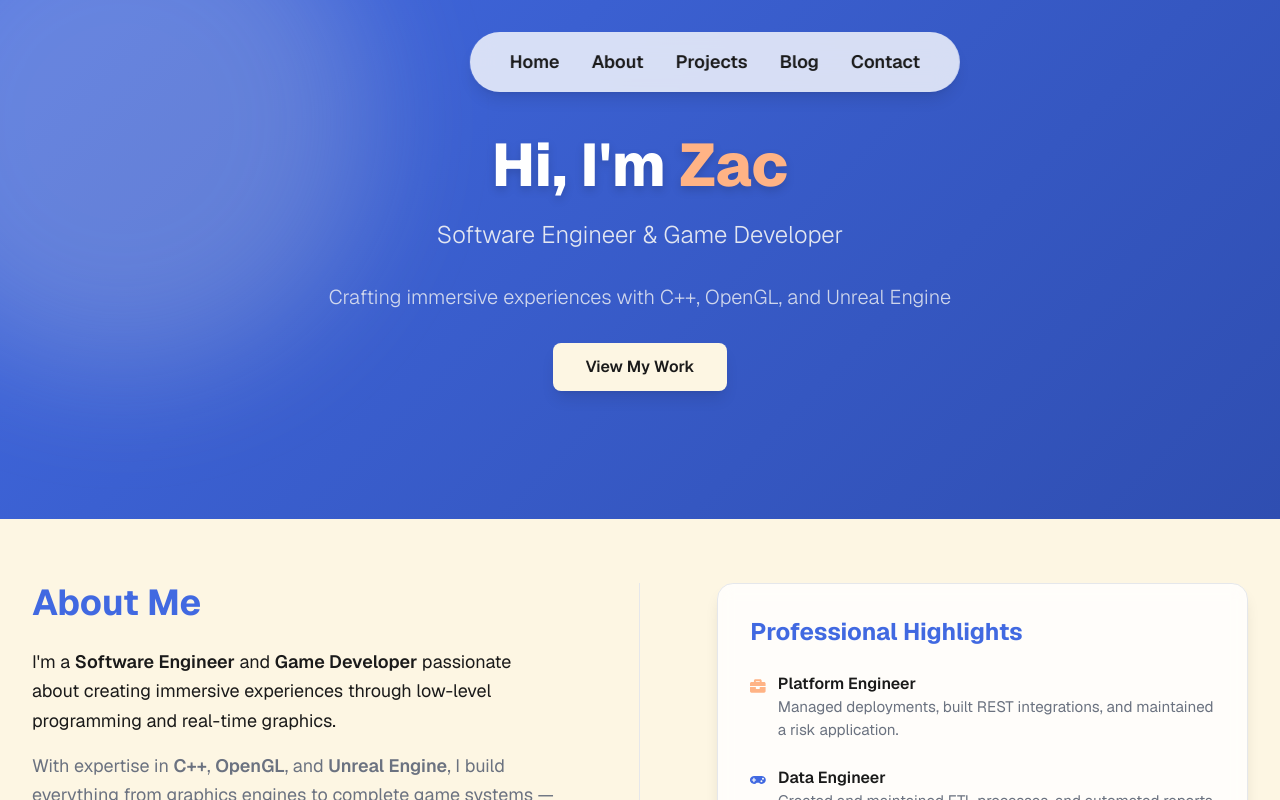
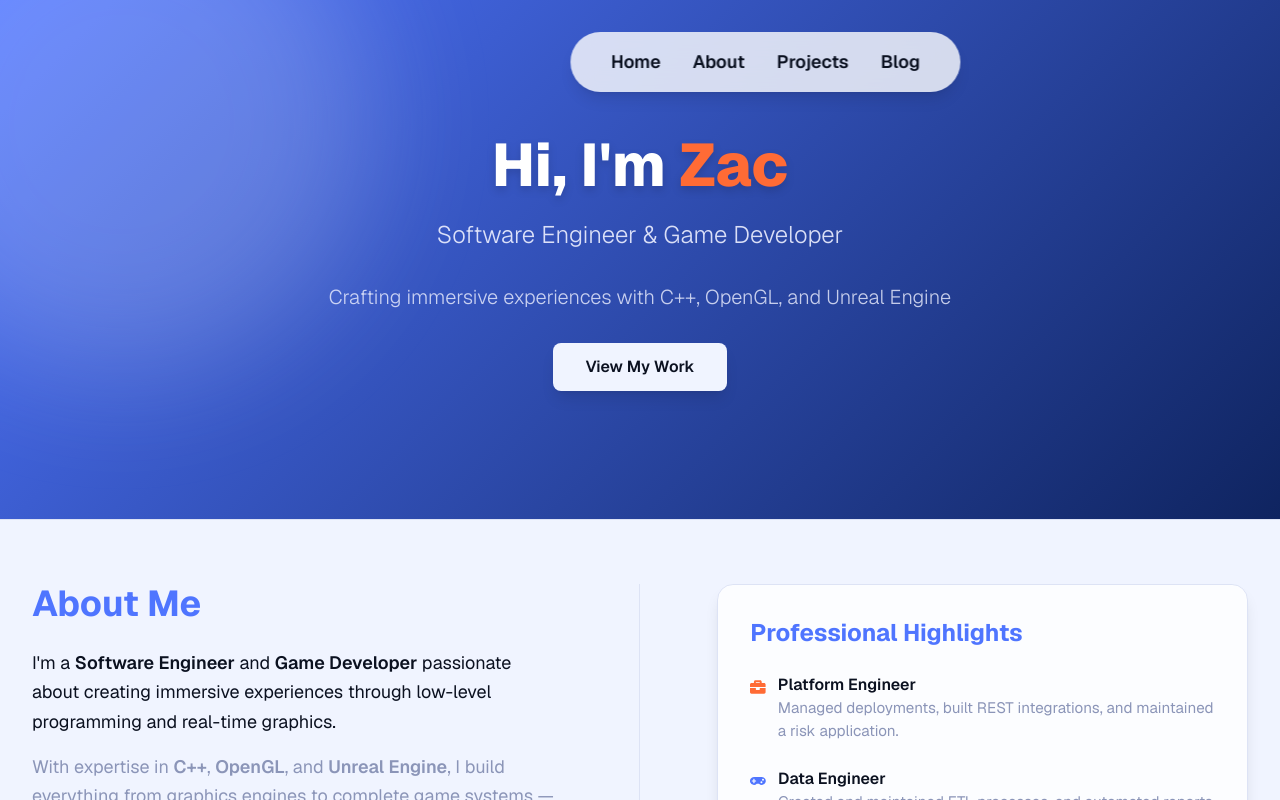
Before and after one commit to henzg/portfolio-redo, a Next.js app in the folder frontend/: page / in a window 1280 px wide. Shown: the top 800 px of the page. Built offline with nearby package versions, Linux system fonts and the light colour scheme.

Commit message:
color revamp

```diff
--- a/frontend/src/app/globals.css
+++ b/frontend/src/app/globals.css
@@ -2,26 +2,26 @@
 
 @layer base {
     :root {
-        --color-primary: #4169e1;
-        --color-primary-dark: #2f4eb1;
-        --color-accent-cream: #fdf6e3;
+        --color-primary: #4F75FF;
+        --color-primary-dark: #0F2460;
+        --color-bg-dark: #0B1120;
+        --color-accent-cream: #F0F4FF;
         --color-accent-white: #ffffff;
-        --color-accent-black: #1a1a1a;
-        --color-text-light: #f5f5f5;
-        --color-text-secondary: #6b7280;
-        --color-card-border: #e5e7eb;
-        --color-shadow: 0 4px 24px rgba(0,0,0,0.08);
-        --color-bg-gradient: linear-gradient(135deg, #2f4eb1 0%, #4169e1 100%);
+        --color-accent-black: #0B1120;
+        --color-text-light: #EEF0FF;
+        --color-text-secondary: #8B95B8;
+        --color-card-border: #DDE3F5;
+        --color-shadow: 0 4px 28px rgba(15, 36, 96, 0.18);
+        --color-bg-gradient: linear-gradient(160deg, #0B1120 0%, #162050 100%);
         --font-main: 'Inter', 'Lato', 'Open Sans', Arial, sans-serif;
         --font-mono: 'Courier New', monospace;
-        --color-accent-coral: #ffb385;
+        --color-accent-coral: #FF6B35;
     }
     body {
         font-family: var(--font-geist-sans), var(--font-main);
         background: var(--color-bg-gradient);
         color: var(--color-text-light);
         min-height: 100vh;
-        transition: background 0.4s;
         font-weight: 400;
     }
     .secondary-text {
@@ -68,7 +68,7 @@
   }
 
   .modal-content {
-    @apply bg-[var(--color-accent-cream)] p-6 max-w-lg rounded-2xl shadow-lg text-[var(--color-accent-black)];
+    @apply bg-[var(--color-accent-white)] p-6 max-w-lg rounded-2xl shadow-lg text-[var(--color-accent-black)];
     box-shadow: var(--color-shadow);
   }
 
--- a/frontend/src/app/page.tsx
+++ b/frontend/src/app/page.tsx
@@ -1,20 +1,18 @@
 import Nav from "../components/Nav";
 import Hero from "../components/Hero";
 import About from "../components/About";
-import Contact from "../components/Contact";
 import Footer from "../components/Footer";
 import Projects from "../components/Project";
 import BlogList from "../components/BlogList";
 
 export default function Home() {
   return (
-    <main className="min-h-screen bg-[var(--color-primary-dark)] text-black">
+    <main className="min-h-screen bg-[var(--color-bg-dark)] text-black">
       <Nav />
       <div id="hero"><Hero /></div>
       <div id="about"><About /></div>
       <div id="projects"><Projects /></div>
       <div id="blog"><BlogList /></div>
-      <div id="contact" className="pt-8"><Contact /></div>
       <div id="footer"><Footer /></div>
     </main>
   );
--- a/frontend/src/components/About.tsx
+++ b/frontend/src/components/About.tsx
@@ -2,7 +2,7 @@ import { FaBriefcase, FaGamepad, FaCode, FaTools } from 'react-icons/fa';
 
 export default function About() {
   return (
-    <section className="bg-[var(--color-accent-cream)] text-[var(--color-accent-black)] py-16 px-2 sm:px-4 md:px-8">
+    <section className="bg-[var(--color-accent-cream)] text-[var(--color-accent-black)] py-16 px-2 sm:px-4 md:px-8 border-t border-[var(--color-card-border)]">
       <div className="max-w-7xl mx-auto grid grid-cols-1 md:grid-cols-[1fr_0.05fr_1fr] gap-x-8 gap-y-10 md:gap-x-16 md:gap-y-12 items-start">
         {/* Left: About Text */}
         <div>
--- a/frontend/src/components/BlogList.tsx
+++ b/frontend/src/components/BlogList.tsx
@@ -11,7 +11,7 @@ export default function BlogList({ showAll = false }: BlogListProps) {
     const postsToShow = showAll ? sortedPosts : sortedPosts.slice(0, 3);
 
     return (
-        <section className="bg-[var(--color-accent-cream)] text-[var(--color-accent-black)] py-16 px-2 sm:px-4 md:px-8">
+        <section className="bg-[var(--color-accent-cream)] text-[var(--color-accent-black)] py-16 px-2 sm:px-4 md:px-8 border-t border-[var(--color-card-border)]">
             <div className="max-w-6xl mx-auto">
                 <h2 className="text-4xl font-bold mb-12 text-center text-[var(--color-primary)]">
                     Game Dev Log
--- a/frontend/src/components/Nav.tsx
+++ b/frontend/src/components/Nav.tsx
@@ -31,7 +31,6 @@ export default function Nav() {
       <a href="#about" className="font-semibold text-lg hover:text-[var(--color-accent-coral)] transition">About</a>
       <a href="#projects" className="font-semibold text-lg hover:text-[var(--color-accent-coral)] transition">Projects</a>
       <a href="#blog" className="font-semibold text-lg hover:text-[var(--color-accent-coral)] transition">Blog</a>
-      <a href="#contact" className="font-semibold text-lg hover:text-[var(--color-accent-coral)] transition">Contact</a>
     </nav>
   );
 }
```
